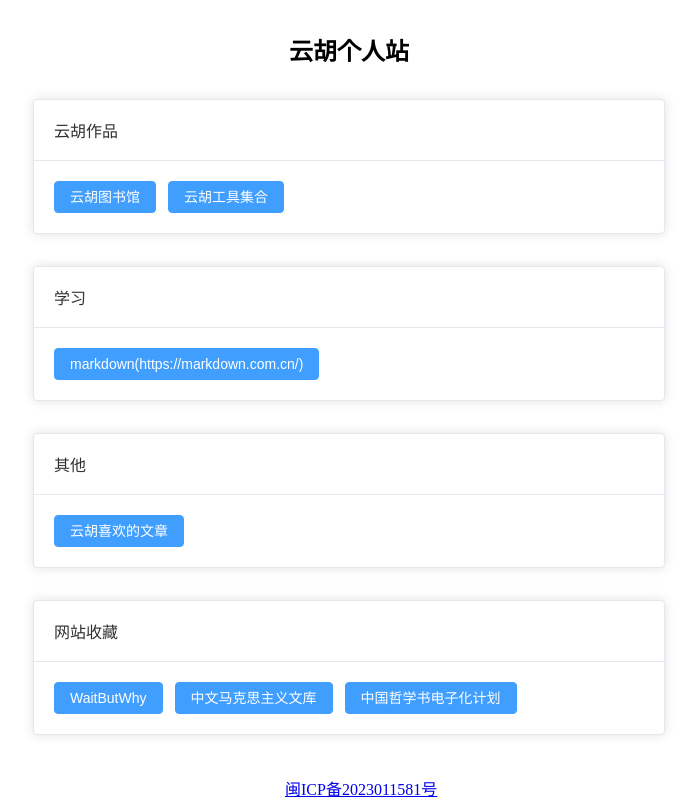
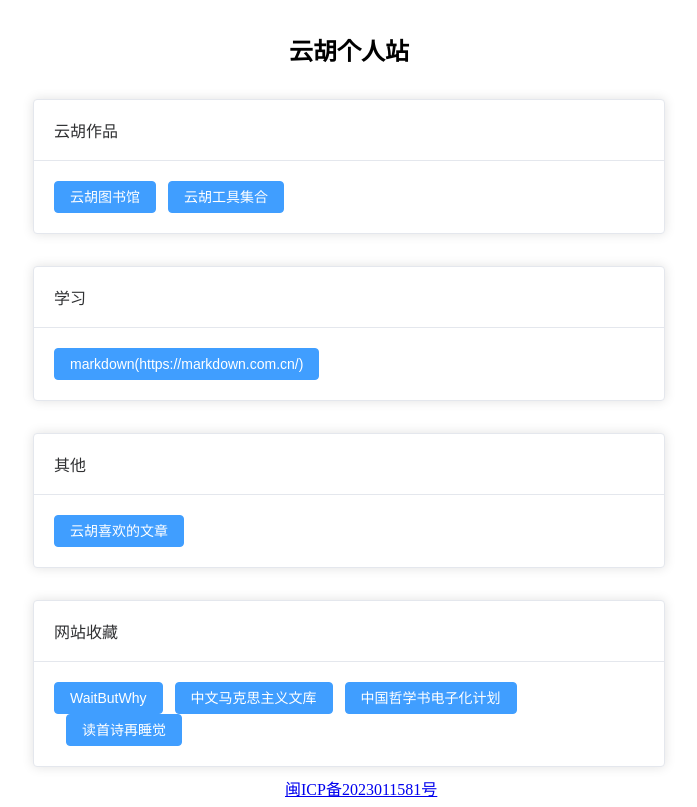
Before and after one commit to stevenling/interesting-util-client, a Vue app: page / in a window 1280 px wide. Shown: the whole page, without its empty margins (291-988 px from the left). Built offline with nearby package versions, Linux system fonts and the light colour scheme; what @highlightjs/vue-plugin would draw is missing.

Commit message:
feat: add read poem

```diff
--- a/src/components/Index.vue
+++ b/src/components/Index.vue
@@ -64,6 +64,11 @@
           <el-button type="primary" @click="GotoCText">
             中国哲学书电子化计划
           </el-button>
+
+          <el-button type="primary" @click="GotoReadPoem">
+            读首诗再睡觉
+          </el-button>
+
         </div>
       </el-card>
     </el-col>
@@ -136,13 +141,24 @@ export default {
       window.open('https://ctext.org/zhs', '_blank')
     }
 
+    /**
+     * 跳转到读首诗再睡觉
+     *
+     * @constructor
+     */
+    function GotoReadPoem() {
+      window.open('https://bedtimepoem.com/', '_blank')
+    }
+
     return {
       GotoYunhuLibrary,
       GotoYunhuUtils,
       GotoYunhuLikeEssay,
       GotoWaitButWhy,
       GotoChineseMarxists,
-      GotoCText
+      GotoCText,
+      GotoReadPoem,
+      router
     }
   }
 }
```
